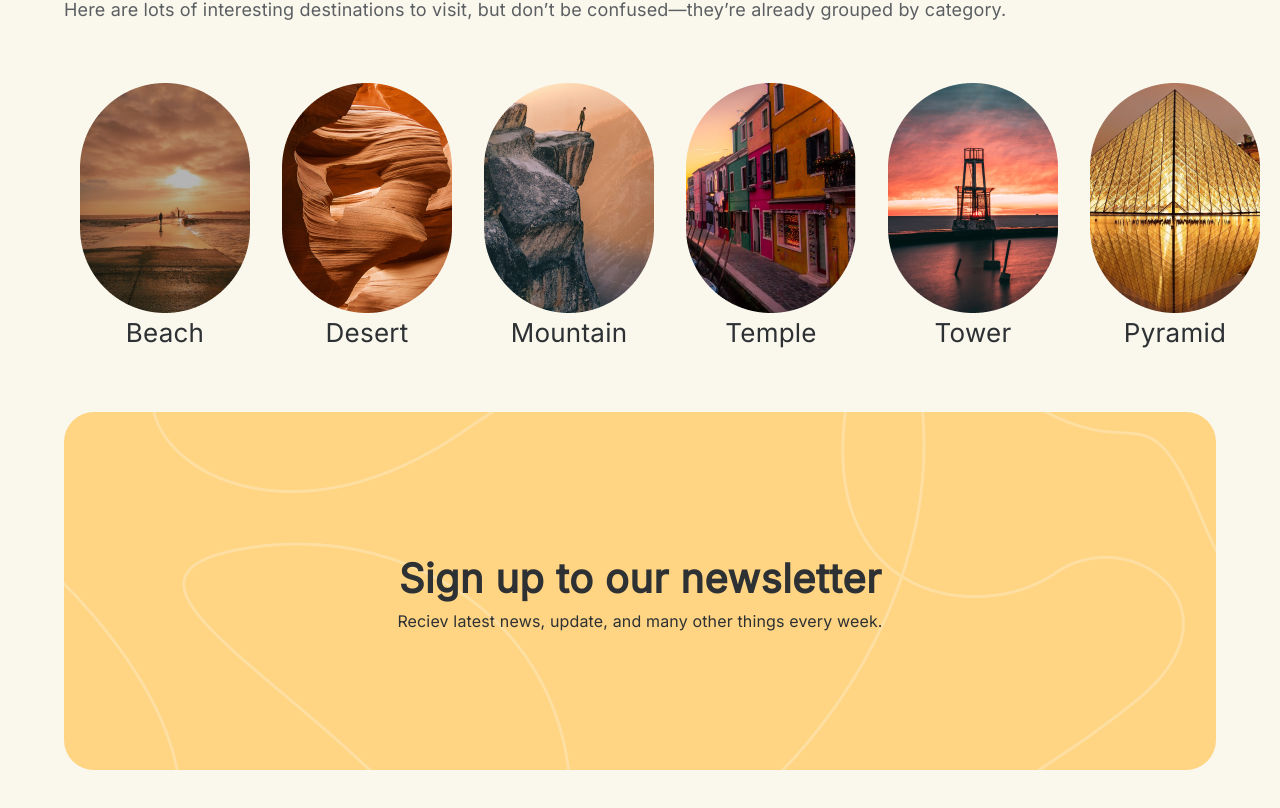
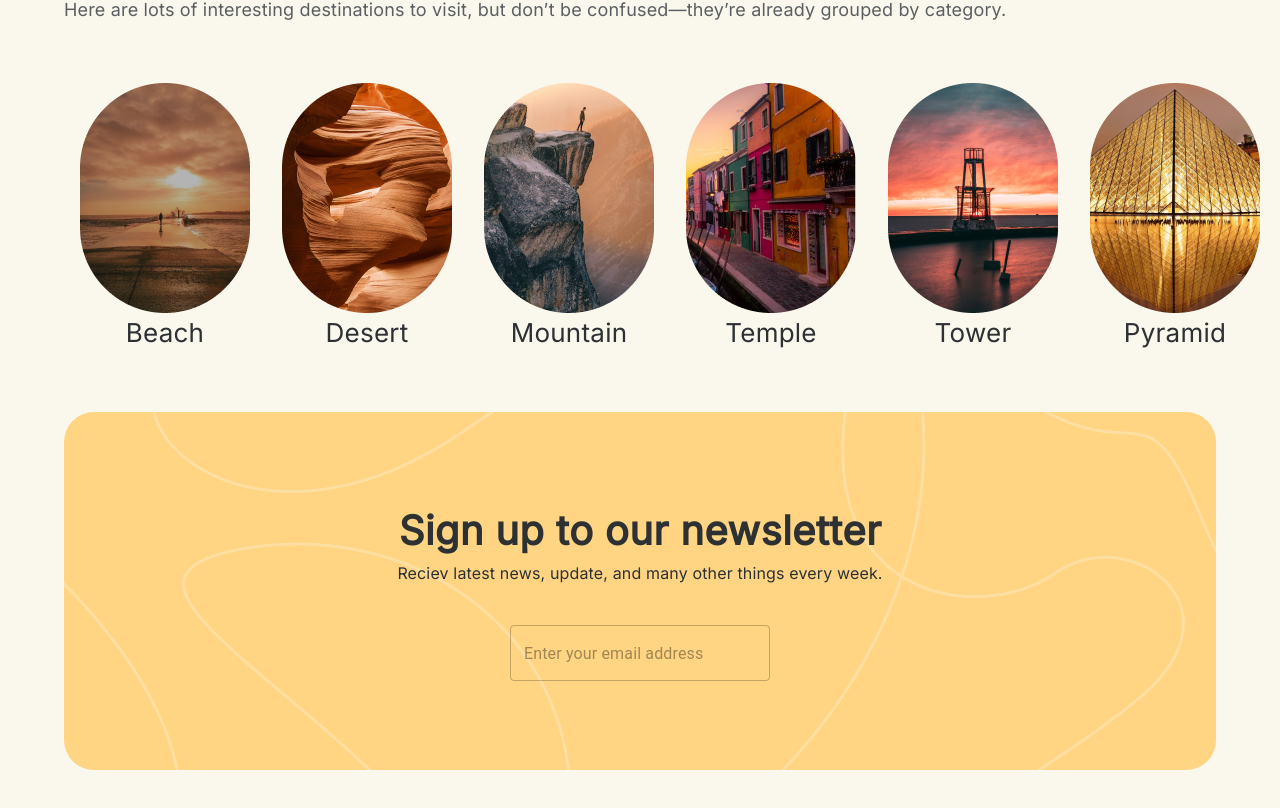
Before and after one commit to italosantana/website-travel-explorer, a React (Vite) app: page / in a window 1280 px wide. Shown: the part 756-1564 px from the top of the page. Built offline with nearby package versions, Linux system fonts and the light colour scheme.

Commit message:
feat: add newsletter component

```diff
--- a/src/components/Newsletter/Newsletter.tsx
+++ b/src/components/Newsletter/Newsletter.tsx
@@ -1,7 +1,5 @@
-import { Box, Container, Typography } from "@mui/material"
+import { Box, Container, IconButton, InputAdornment, OutlinedInput, Typography } from "@mui/material"
 import Intersect from '../../assets/Intersect.png'
-import { Title } from "../Title/Title"
-import { Description } from '../Description/Description';
 
 const CardCentralNewsletter = () => {
     return (
@@ -34,6 +32,24 @@ const CardCentralNewsletter = () => {
                     fontSize: '16px'
                 }}
             >Reciev latest news, update, and many other things every week. </Typography>
+
+            <OutlinedInput
+                id="outlined-adornment-password"
+                sx={{
+                    mt: '40px'
+                }}
+                placeholder="Enter your email address"
+                endAdornment={
+                    <InputAdornment position="end">
+                        <IconButton
+                            aria-label="toggle password visibility"
+                            edge="end"
+                        >
+                        </IconButton>
+                    </InputAdornment>
+                }
+                label="Password"
+            />
         </Box>
     )
 }
@@ -46,6 +62,8 @@ export const Newsletter = () => {
                     display: 'flex',
                     justifyContent: 'center',
                     height: '450px',
+                    maxWidth: "100%",
+                    width: "1440px",
                 }}
             >
                 <CardCentralNewsletter />
```
